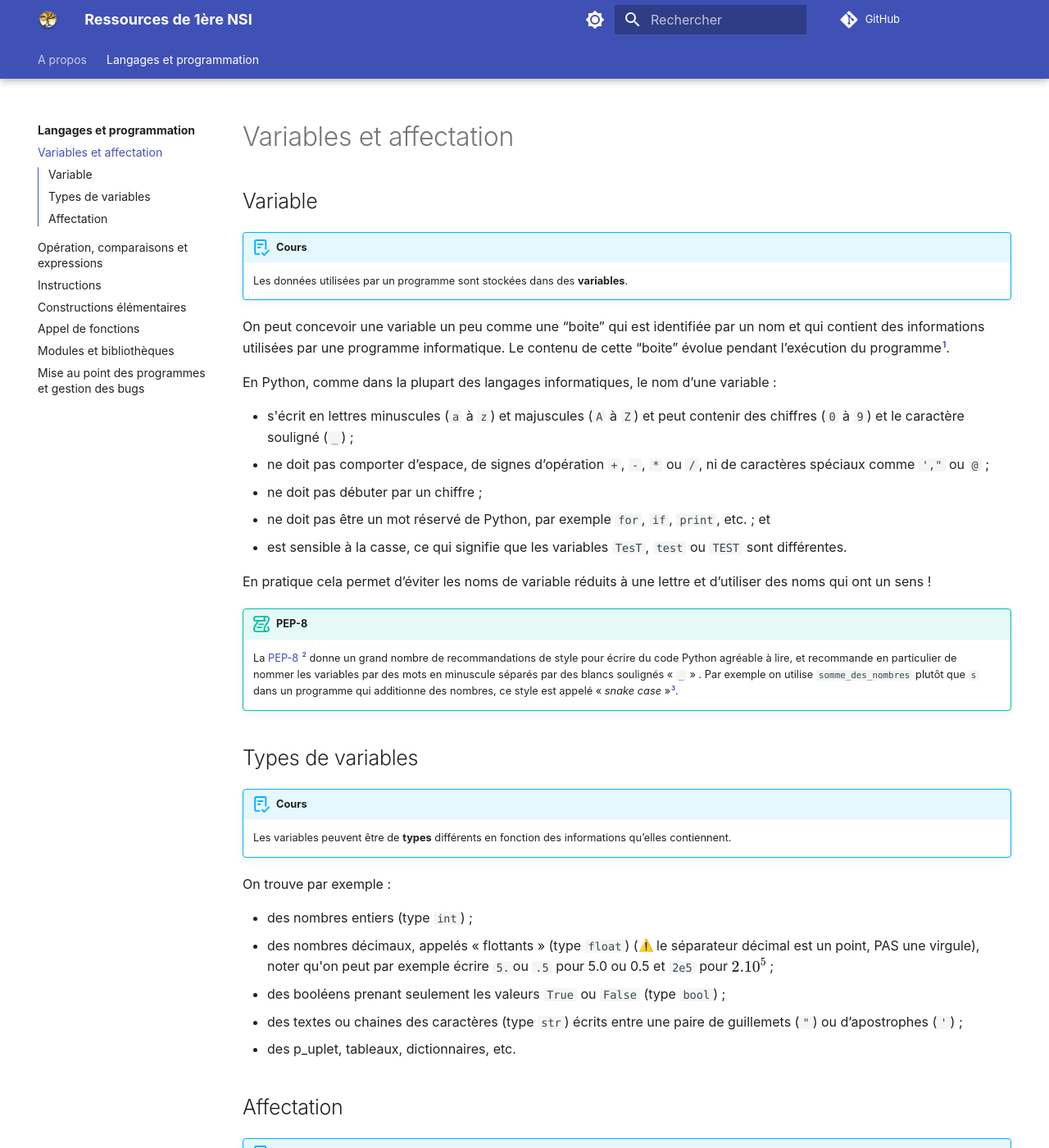
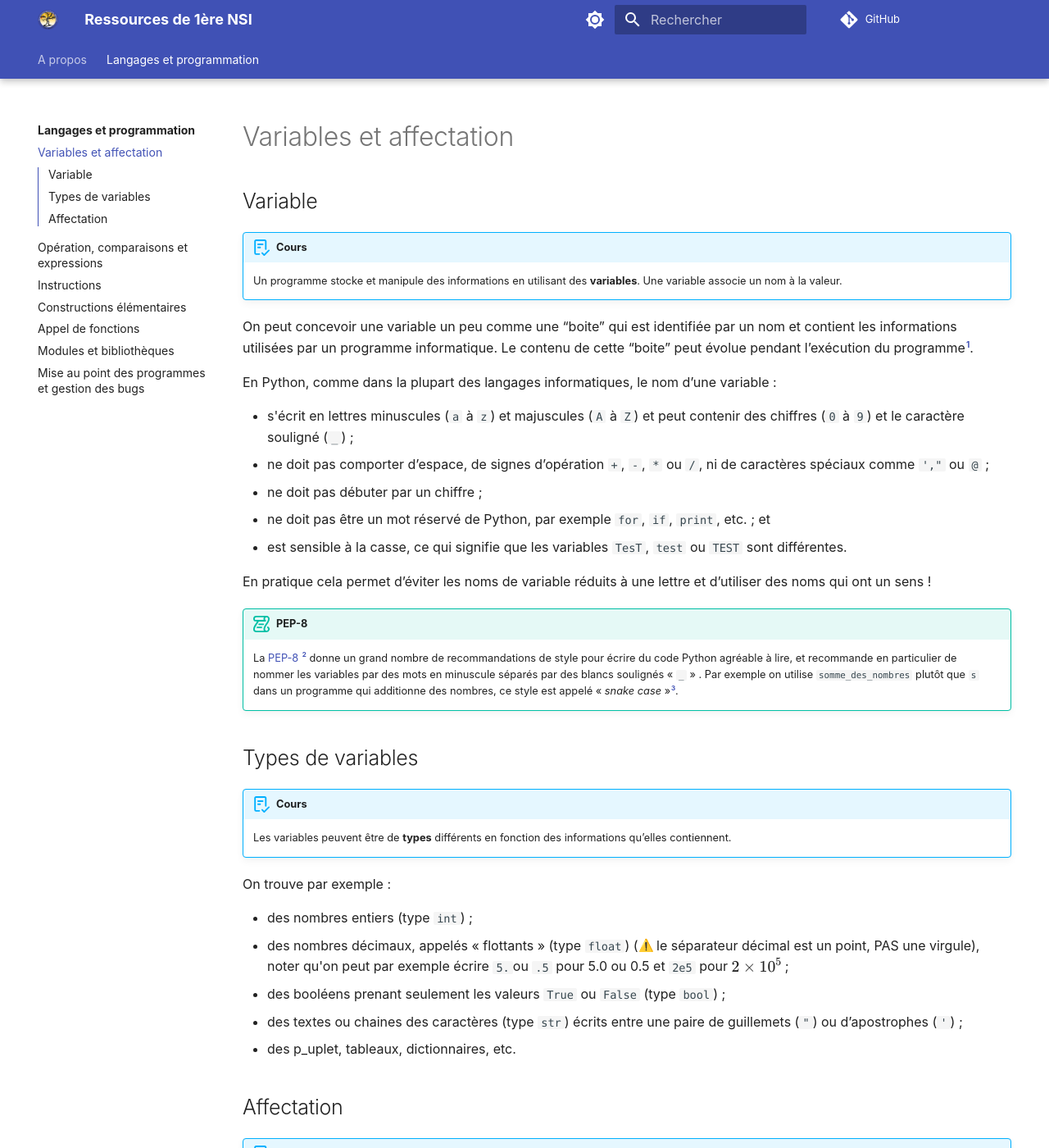
Before and after one commit to fab-perez/NSI-1, an MkDocs documentation site: the page built from docs/langages-et-programmation/1-variables-affectation.md, in a window 1280 px wide and 1400 px high. Shown: the whole window at 82% size. Built offline with MkDocs 1.6.1 and Material for MkDocs 9.7.7, drawn with Linux system fonts in a browser that asks for light colours; emoji names are drawn with the system emoji font; comment, search, counter and statistics services are not loaded; some of the changed text lies outside the part shown.

Commit message:
Update 1-variables-affectation.md

````diff
--- a/docs/langages-et-programmation/1-variables-affectation.md
+++ b/docs/langages-et-programmation/1-variables-affectation.md
@@ -3,9 +3,9 @@
 ## Variable
 
 !!! abstract "Cours"
-    Les données utilisées par un programme sont stockées dans des **variables**.
+    Un programme stocke et manipule des informations en utilisant des **variables**. Une variable associe un nom à la valeur.
 
-On peut concevoir une variable un peu comme une “boite” qui est identifiée par un nom et qui contient des informations utilisées par une programme informatique. Le contenu de cette “boite” évolue pendant l’exécution du programme[^1].
+On peut concevoir une variable un peu comme une “boite” qui est identifiée par un nom et contient les informations utilisées par un programme informatique. Le contenu de cette “boite” peut évolue pendant l’exécution du programme[^1].
 
 En Python, comme dans la plupart des langages informatiques, le nom d’une variable :
 
@@ -37,7 +37,7 @@ En pratique cela permet d’éviter les noms de variable réduits à une lettre
 On trouve par exemple :
 
 - des nombres entiers (type ```int```) ;
-- des nombres décimaux, appelés « flottants » (type ```float```)  (:warning: le séparateur décimal est un point, PAS une virgule), noter qu'on peut par exemple écrire `5.`ou `.5` pour 5.0 ou 0.5 et `2e5` pour $2.10^5$ ;
+- des nombres décimaux, appelés « flottants » (type ```float```)  (:warning: le séparateur décimal est un point, PAS une virgule), noter qu'on peut par exemple écrire `5.`ou `.5` pour 5.0 ou 0.5 et `2e5` pour $2 \times 10^5$ ;
 - des booléens prenant seulement les valeurs `True` ou `False` (type ```bool```) ;
 - des textes ou chaines des caractères (type ```str```) écrits entre une paire de guillemets (```"```) ou d’apostrophes (```'```) ;
 - des p_uplet, tableaux, dictionnaires, etc.
````
Also changed, not shown: other parts of docs/langages-et-programmation/1-variables-affectation.md (+3 -3 lines).
